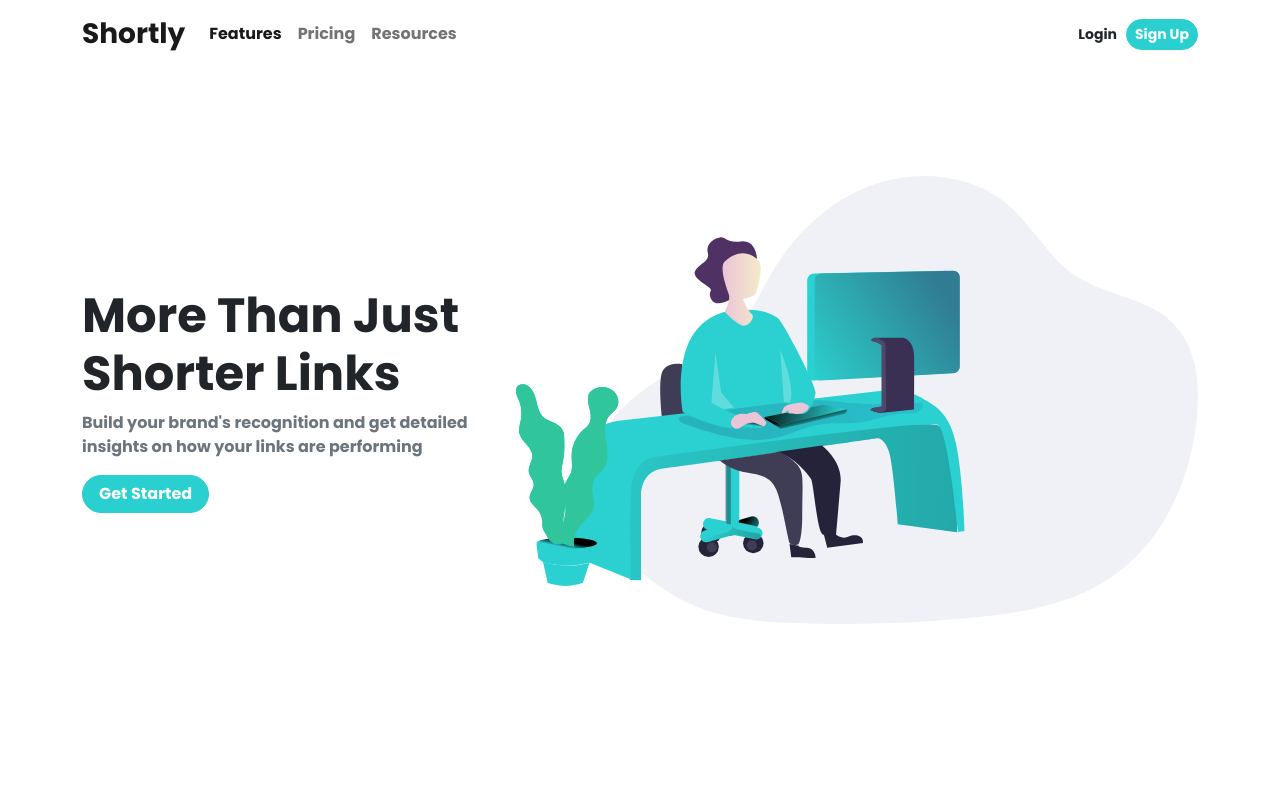
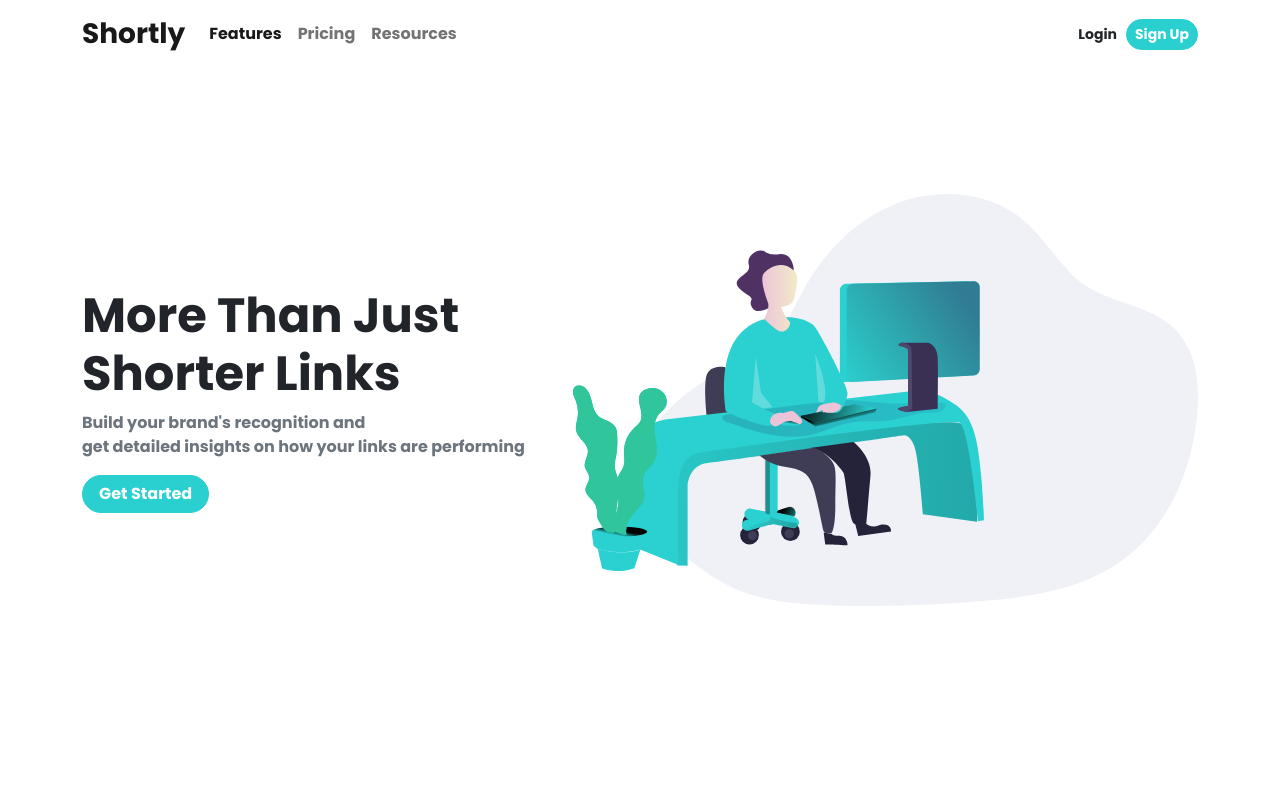
Before and after one commit to AmrHassanz/Shortner, a plain HTML site: page index.html in a window 1280 px wide. Shown: the top 798 px of the page. Drawn offline with Linux system fonts and the light colour scheme.

Commit message:
Update index.html

```diff
--- a/index.html
+++ b/index.html
@@ -56,7 +56,7 @@
           <img src="images/illustration-working.svg" class="w-75" alt="">
         </div>
         <h1>More Than Just <br>Shorter Links </h1>
-        <p class="text-muted">Build your brand's recognition and get detailed <br> insights on how your links are
+        <p class="text-muted">Build your brand's recognition and <br> get detailed insights on how your links are
           performing</p>
         <button class="start btn btn-primary px-3 rounded-pill fw-bold">Get Started</button>
       </div>
```
